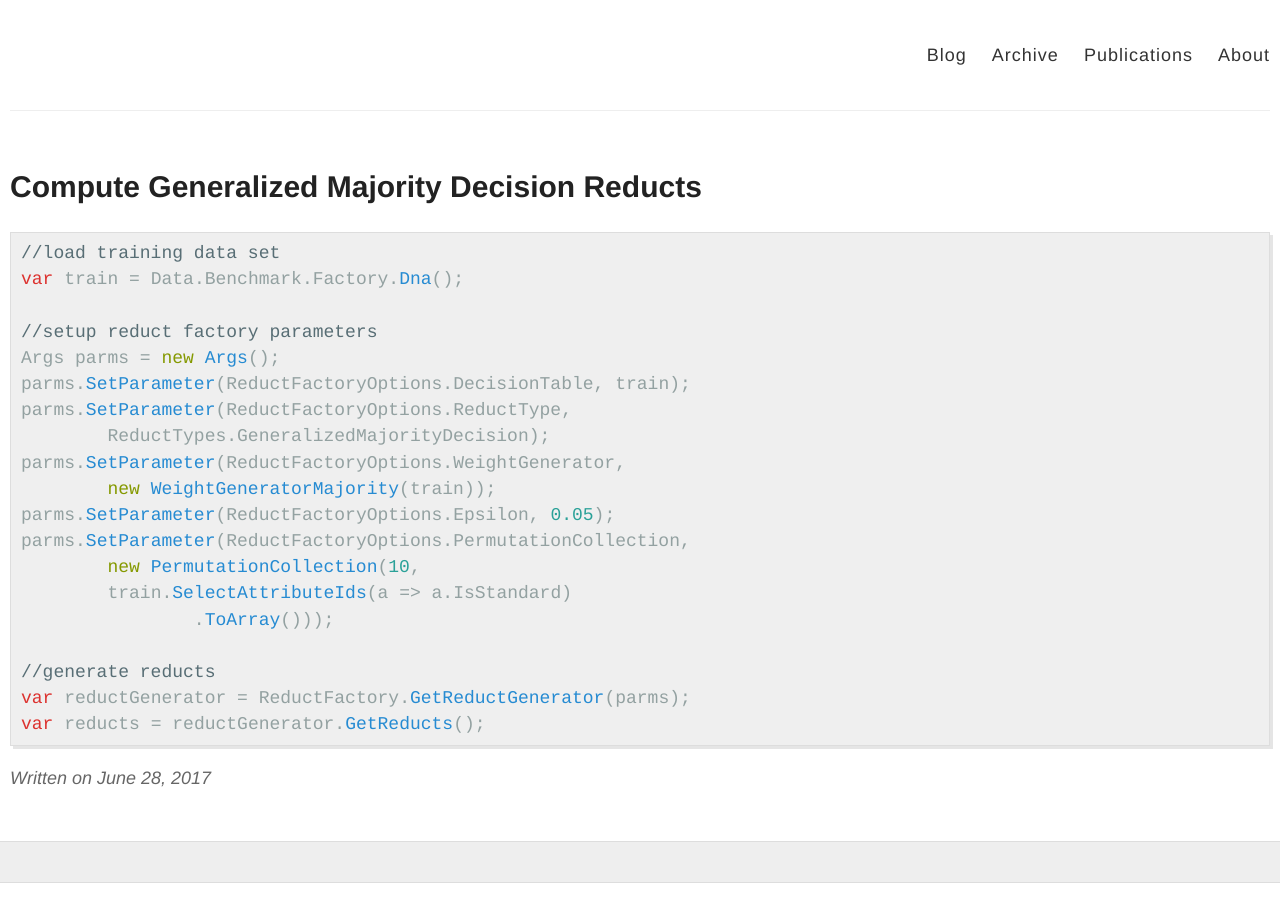
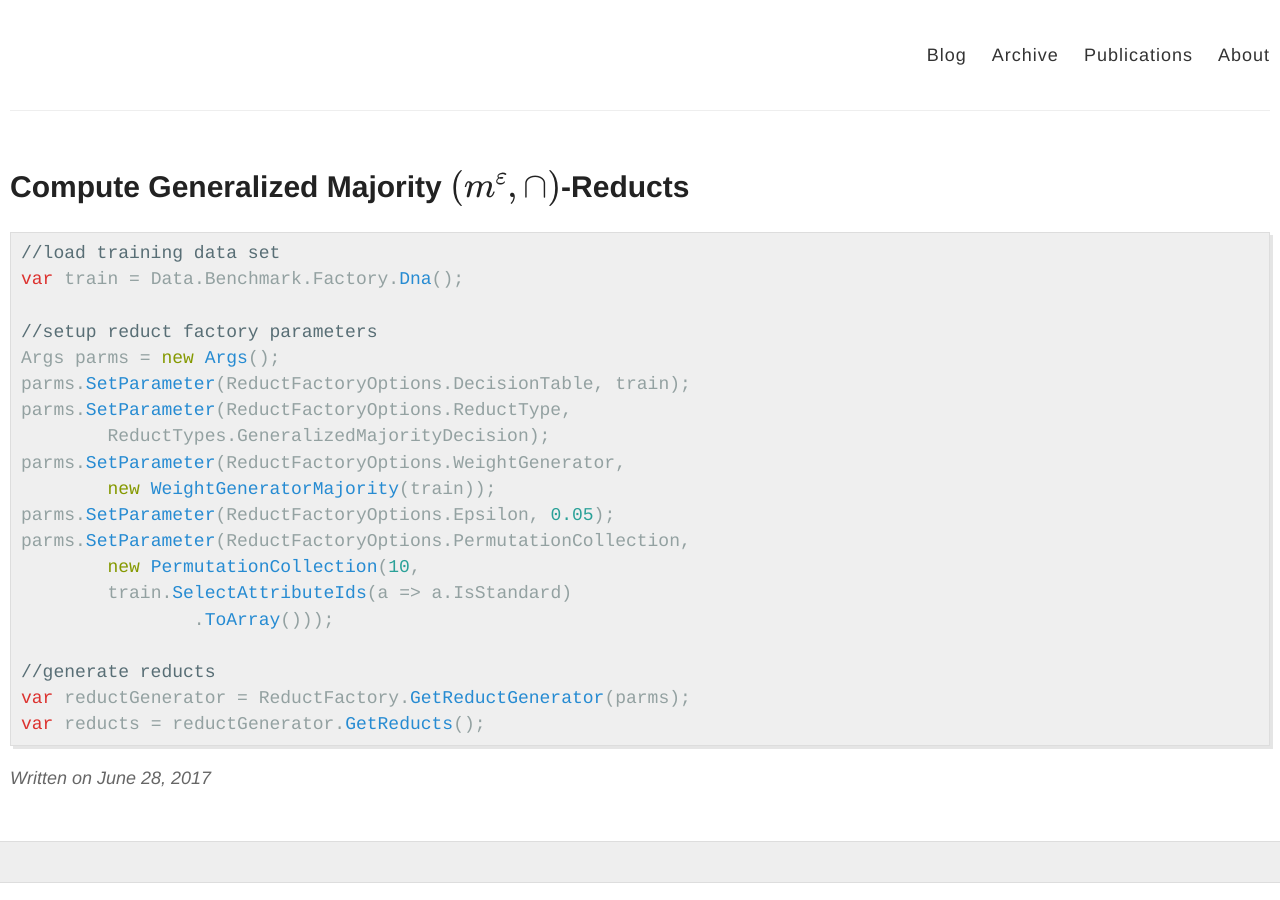
Before and after one commit to nrough/jekyll-now, a Jekyll site: the page built from _posts/2017-06-28-Generalized-Majority-Decision-Reducts.md, in a window 1280 px wide. Built offline with Jekyll 4.4.1, drawn with Linux system fonts in a browser that asks for light colours; formulas are drawn with MathJax 3.

Commit message:
Update 2017-06-28-Generalized-Majority-Decision-Reducts.md

```diff
--- a/_posts/2017-06-28-Generalized-Majority-Decision-Reducts.md
+++ b/_posts/2017-06-28-Generalized-Majority-Decision-Reducts.md
@@ -1,6 +1,6 @@
 ---
 layout: post
-title: Compute Generalized Majority Decision Reducts
+title: Compute Generalized Majority \( (m^{\varepsilon},\cap) \\\)-Reducts
 tags:
 - reducts
 - samples
```
